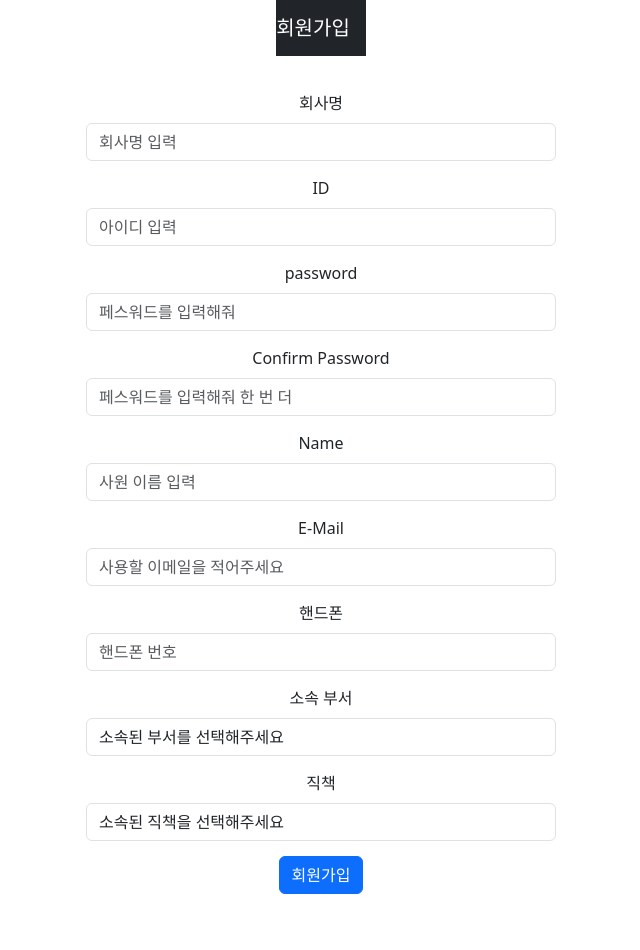
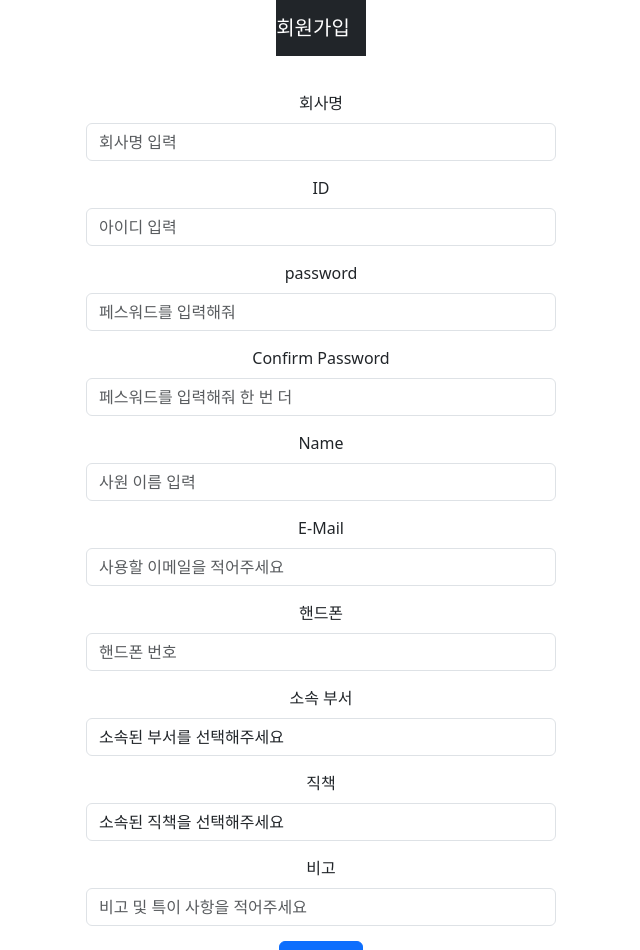
Before and after one commit to samdo91/-TypeScript_-Inventory_Management, a React (Create React App) app in the folder client/: page /SignUp in a window 1280 px wide. Shown: the top 950 px of the page, without its empty margins (319-959 px from the left). Before the commit the page ends 894 px from the top, so only its background shows below. Built offline with nearby package versions, Linux system fonts and the light colour scheme.

Commit message:
로그인 서버 구축 완료

```diff
--- a/client/src/comp/Header/HeaderPage.tsx
+++ b/client/src/comp/Header/HeaderPage.tsx
@@ -31,10 +31,6 @@ function Header() {
       const token = localStorage.getItem("token"); // 로컬 스토리지에서 토큰을 가져옵니다.
 
       console.log(token);
-      if (!token) {
-        return; // 토큰이 없으면 함수 종료
-      }
-
       response = await axios.post(`${PROXY}/profile`, {});
       console.log("response", response);
       if (response.data === false) {
@@ -49,7 +45,7 @@ function Header() {
   };
 
   useEffect(() => {
-    if (!userData.loginState) {
+    if (userData.token === false) {
       // userData.loginState가 false가 아닌 경우에 실행되도록 수정합니다.
       logincookie(); // 반환된 response는 사용하지 않으므로 변수 할당을 제거합니다.
     }
--- a/client/src/comp/page/LoginPage/LoginPage.tsx
+++ b/client/src/comp/page/LoginPage/LoginPage.tsx
@@ -27,19 +27,32 @@ function LoginPage() {
       ? "http://127.0.0.1:4000"
       : "/proxy";
   const handleLoginButton = async () => {
+    if (!ID) {
+      alert("id를 적어주세요.");
+      return;
+    }
+    if (!password) {
+      alert("Password를 적어주세요.");
+      return;
+    }
+
     const loginData: LoginDataTY = {
       ID: ID,
       password: password,
     };
-    console.log(loginData);
+
     try {
       const response = await axios.post(`${PROXY}/login`, loginData, {
         withCredentials: true,
       });
-      console.log("response", response);
-      if (response) {
+      console.log("response", response.data);
+
+      if (response.data) {
         setUserData({ loginState: true, token: true, ...response.data });
         setLoginState(true);
+      } else {
+        alert("올바른 ID와 페스워드가 아닙니다");
+        return;
       }
     } catch (e) {
       alert("제출이 제대로 되지 않았음 왜일까?");
--- a/client/src/comp/page/SignUpPage/SignUpPage.tsx
+++ b/client/src/comp/page/SignUpPage/SignUpPage.tsx
@@ -12,6 +12,7 @@ export type UserSignUPDataTY = {
   companyDepartment: String;
   position: String;
   companyName: String;
+  note: string;
 };
 
 function SignUpPage() {
@@ -24,6 +25,7 @@ function SignUpPage() {
   const [phoneNumber, setPhoneNumber] = useState<string>("");
   const [companyDepartment, setCompanyDepartment] = useState<string>(""); // 회사부서
   const [position, setPosition] = useState<string>(""); // 직책
+  const [note, setNote] = useState<string>(""); // 비고
 
   const PROXY =
     window.location.hostname === "localhost"
@@ -88,10 +90,11 @@ function SignUpPage() {
       phoneNumber: phoneNumber,
       companyDepartment: companyDepartment,
       position: position,
+      note: note,
     };
 
     try {
-      let response = await axios.post(`{PROXY}/signUp`, SignUpData);
+      let response = await axios.post(`${PROXY}/signUp`, SignUpData);
       console.log(response);
       if (response) {
         window.location.href = "/";
@@ -220,6 +223,17 @@ function SignUpPage() {
             <option value="director">부장</option>
           </Form.Control>
         </FormGroup>
+        <FormGroup controlId="exampleForm.ControlInput1">
+          <Form.Label>비고</Form.Label>
+          <Form.Control
+            type="text"
+            placeholder="비고 및 특이 사항을 적어주세요"
+            value={note}
+            onChange={(e: React.ChangeEvent<HTMLInputElement>) => {
+              setNote(e.target.value);
+            }}
+          />
+        </FormGroup>
         <Button variant="primary" onClick={postSignUpData}>
           회원가입
         </Button>
--- a/client/src/globalStateManagement/index.tsx
+++ b/client/src/globalStateManagement/index.tsx
@@ -4,6 +4,7 @@ import { UserSignUPDataTY } from "../comp/page/SignUpPage/SignUpPage";
 // 로그인창을 모달로 띄우기로 되어있다. 트루가 되면 모달이 뜬다.
 export const loginModals = atom<boolean>(false);
 
+// 로그인이 되어 있는 지 안되고 있는지
 export const loginStateAtom = atom<boolean>(false);
 
 type UserDataTY = UserSignUPDataTY & {
@@ -24,4 +25,5 @@ export const userDataAtom = atom<UserDataTY>({
   phoneNumber: "",
   companyDepartment: "",
   position: "",
+  note: "",
 });
```
Also changed, not shown: 1 other file (tests, documents, lock files or other folders).
